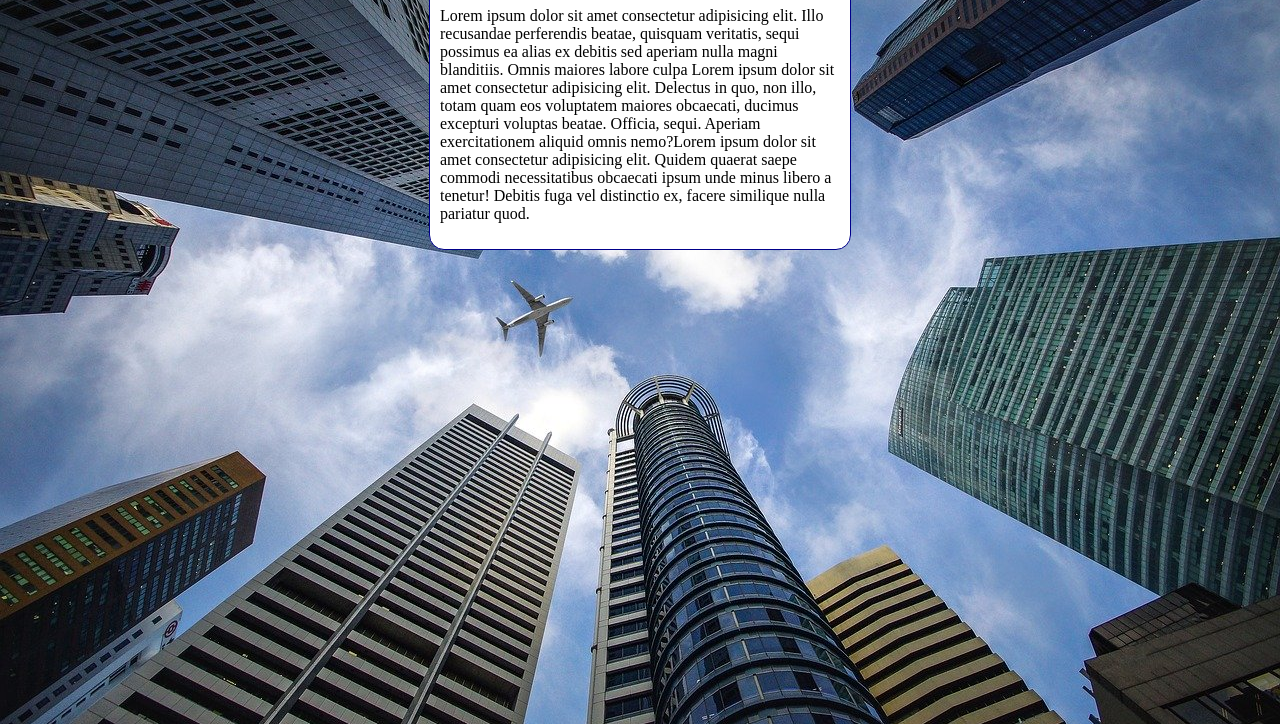
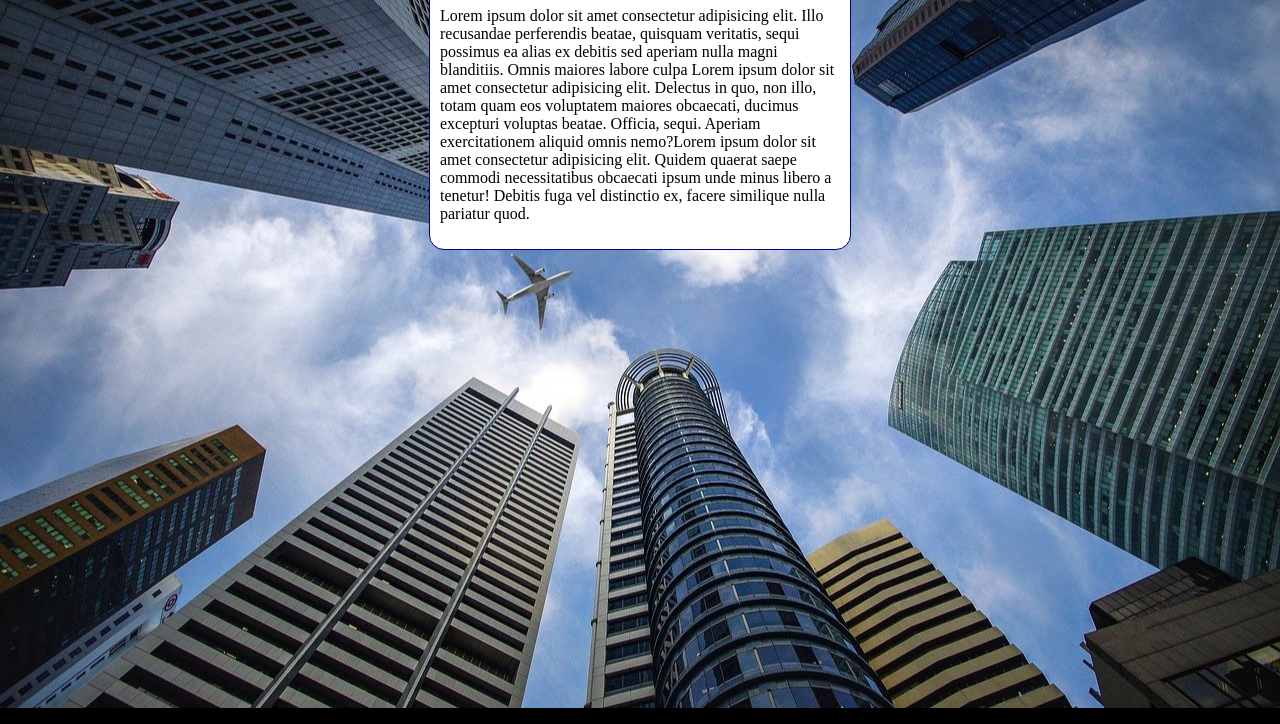
Before and after one commit to AliceFVidal/ProjetoCursoHTMLCSS, a plain HTML site: page new/fundo006.html in a window 1280 px wide. Shown: the part 92-816 px from the top of the page. Drawn offline with Linux system fonts and the light colour scheme.

Commit message:
ex atualizado

```diff
--- a/new/fundo006.html
+++ b/new/fundo006.html
@@ -6,11 +6,13 @@
     <title>Document</title>
     <style>
         body{
-            height: 100vh;
-            background-color: black;
-            background-image: url(imagens/wallpaper002.jpg);
-            background-position: center top;
-            background-repeat: no-repeat;
+
+
+/*color image position repeat attachment*/
+
+
+            background: black url(imagens/wallpaper002.jpg) center center no-repeat fixed;
+
             background-size: cover;
         }
         main{
```
